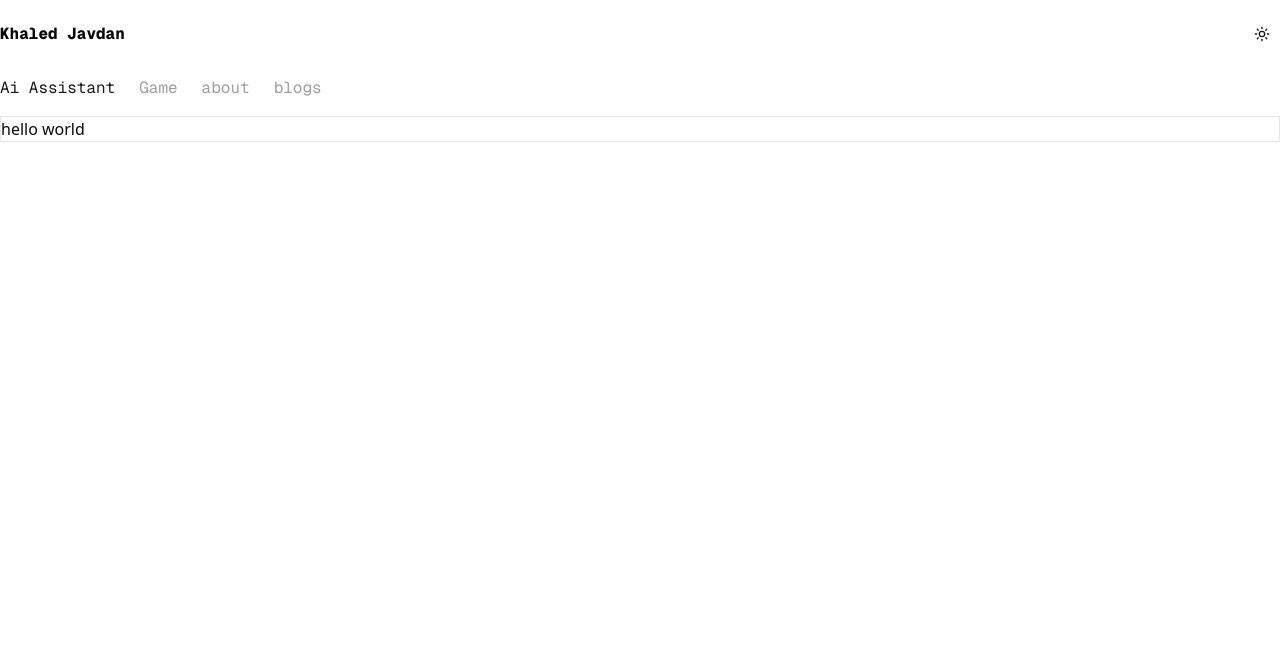
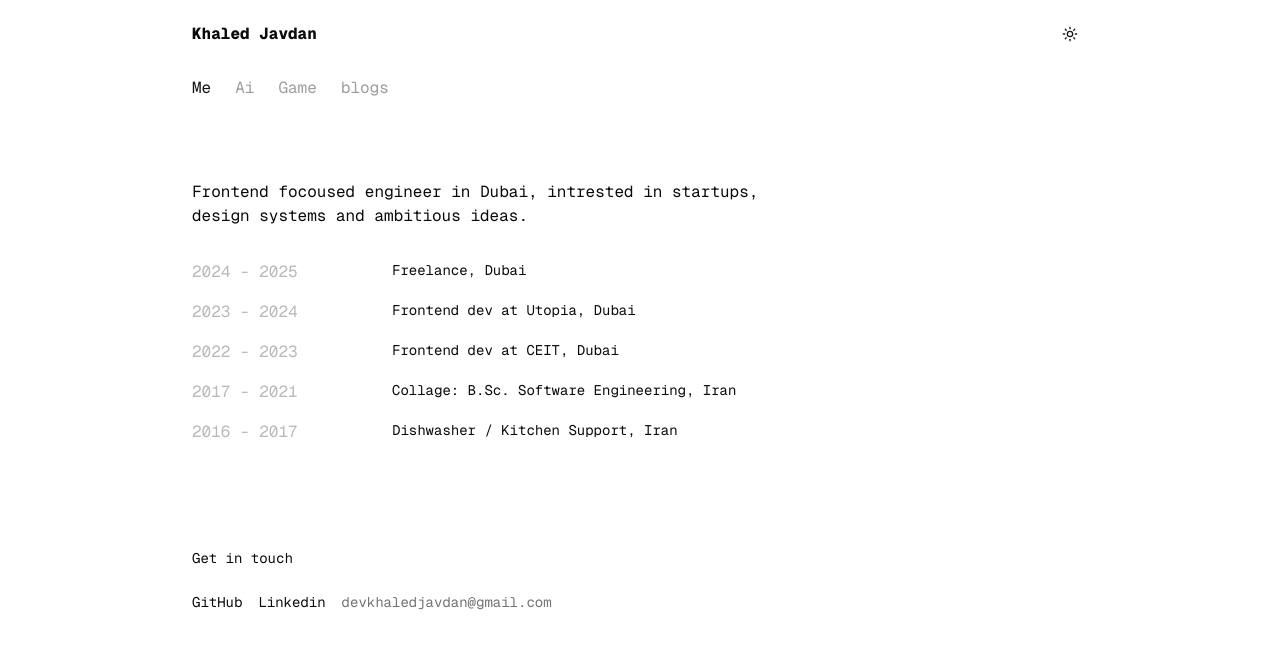
Before and after one commit to kjavedan/ai_portfolio, a Next.js app: page / in a window 1280 px wide. Shown: the top 648 px of the page. Built offline with nearby package versions, Linux system fonts and the light colour scheme.

Commit message:
feat(home): add experience timeline and its content

```diff
--- /dev/null
+++ b/app/about/page.tsx
@@ -0,0 +1,3 @@
+export default function About() {
+  return <div>About</div>;
+}
--- /dev/null
+++ b/app/blogs/page.tsx
@@ -0,0 +1,3 @@
+export default function Blogs() {
+  return <div>Blogs</div>;
+}
--- /dev/null
+++ b/app/game/page.tsx
@@ -0,0 +1,3 @@
+export default function Game() {
+  return <div>game</div>;
+}
--- a/app/layout.tsx
+++ b/app/layout.tsx
@@ -70,7 +70,7 @@ export default function RootLayout({
       <body
         className={`${geistSans.variable} ${geistMono.variable} antialiased`}
       >
-        <div className="container mx-auto">
+        <div className="mx-auto max-w-4xl">
           <ThemeProvider
             attribute="class"
             defaultTheme="system"
@@ -78,7 +78,7 @@ export default function RootLayout({
             disableTransitionOnChange
           >
             <Header />
-            <main>{children}</main>
+            <main className="p-4 xl:px-0">{children}</main>
           </ThemeProvider>
         </div>
       </body>
--- a/app/page.tsx
+++ b/app/page.tsx
@@ -1,3 +1,98 @@
+'use client';
+
+import { useState } from 'react';
+
+const experiences = [
+  {
+    id: 0,
+    date: { start: '2024', end: '2025' },
+    title: 'Freelance, Dubai',
+    desc: 'Founded <a href="https://chikrice.khaled-javdan.com" target="_blank" class="font-bold text-primary hover:underline">ChikRice</a>, a fitness-focused web app. Worked on multiple freelance web projects—designing and building modern websites and web apps for clients. <a href="https://services.khaled-javdan.com" target="_blank" class="font-bold text-primary hover:underline">View my services</a>',
+  },
+  {
+    id: 1,
+    date: { start: '2023', end: '2024' },
+    title: 'Frontend dev at Utopia, Dubai',
+    desc: 'Led frontend on a high-traffic (100K+ visitors) Live streaming web-app. Shipped real-time features, a custom CMS, and full e-commerce using Vue, and Node.js.',
+  },
+  {
+    id: 2,
+    date: { start: '2022', end: '2023' },
+    title: 'Frontend dev at CEIT, Dubai',
+    desc: 'Delivered 4 web-games + platform hub solo. Used React, Three.js, and WebGL to build immersive, production web apps.',
+  },
+  {
+    id: 3,
+    date: { start: '2017', end: '2021' },
+    title: 'Collage: B.Sc. Software Engineering, Iran',
+    desc: 'Graduated top of class(GPA 3.62). Built first full-stack e-commerce app using HTML, CSS, PHP, and MySQL.',
+  },
+  {
+    id: 4,
+    date: { start: '2016', end: '2017' },
+    title: 'Dishwasher / Kitchen Support, Iran',
+    desc: 'Supported kitchen operations by washing dishes, prepping ingredients, and helping prepare meals during busy shifts. Gained hands-on experience in teamwork, time management, and working under pressure.',
+  },
+];
 export default function Home() {
-  return <div className="container mx-auto border">hello world</div>;
+  const [activeAccordian, setActiveAccrodian] = useState(new Set());
+
+  const handleToggle = (id: number) => {
+    setActiveAccrodian((prevIds) => {
+      const newIds = new Set(prevIds);
+      // eslint-disable-next-line
+      newIds.has(id) ? newIds.delete(id) : newIds.add(id);
+      return newIds;
+    });
+  };
+
+  return (
+    <div className="font-mono">
+      <h2 className="mt-12 max-w-150">
+        Frontend focoused engineer in Dubai, intrested in startups, design
+        systems and ambitious ideas.
+      </h2>
+
+      <ol className="mt-8 flex flex-col gap-4">
+        {experiences.map((experience) => (
+          <li
+            key={experience.id}
+            className="flex flex-col items-start lg:flex-row"
+            onClick={() => handleToggle(experience.id)}
+          >
+            <div className="text-muted-foreground/50 w-50">
+              {experience.date.start} - {experience.date.end}
+            </div>
+            <div className="max-w-160">
+              <p className="cursor-pointer text-sm hover:underline">
+                {experience.title}
+              </p>
+              {activeAccordian.has(experience.id) && (
+                <p
+                  className="text-muted-foreground mt-1 text-xs leading-5"
+                  dangerouslySetInnerHTML={{ __html: experience.desc }}
+                />
+              )}
+            </div>
+          </li>
+        ))}
+      </ol>
+
+      <p className="mt-26 text-sm">Get in touch</p>
+
+      <ul className="mt-6 flex flex-wrap items-center gap-4 text-sm">
+        <li className="hover:underline">
+          <a href="https://github.com/kjavedan" target="_blank">
+            GitHub
+          </a>
+        </li>
+        <li className="hover:underline">
+          <a href="https://www.linkedin.com/in/khaled-javdan/" target="_blank">
+            Linkedin
+          </a>
+        </li>
+        <li className="text-muted-foreground">devkhaledjavdan@gmail.com</li>
+      </ul>
+    </div>
+  );
 }
--- a/components/header.tsx
+++ b/components/header.tsx
@@ -7,9 +7,9 @@ import { usePathname } from 'next/navigation';
 import { ModeToggle } from './mode-toggle';
 
 const navItems = [
-  { href: '/', label: 'Ai Assistant' },
+  { href: '/', label: 'Me' },
+  { href: '/about', label: 'Ai' },
   { href: '/game', label: 'Game' },
-  { href: '/about', label: 'about' },
   { href: '/blogs', label: 'blogs' },
 ];
 
@@ -32,7 +32,7 @@ export default function Header() {
               href={item.href}
               className={cn(
                 'hover:underline',
-                pathname === item.href && 'text-primary',
+                pathname && pathname === item.href && 'text-primary',
               )}
             >
               {item.label}
```
